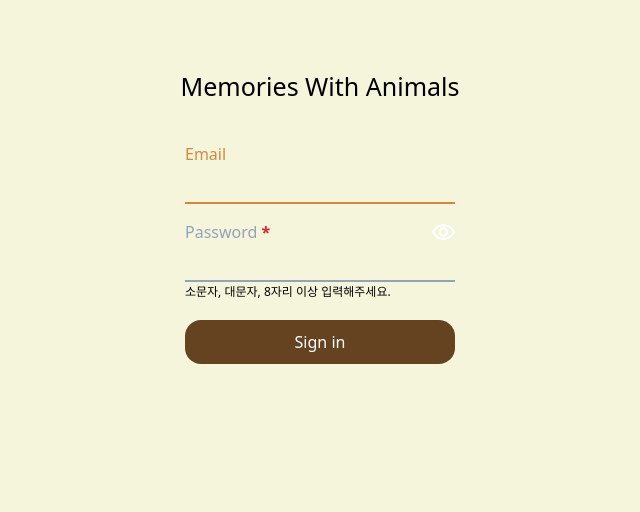
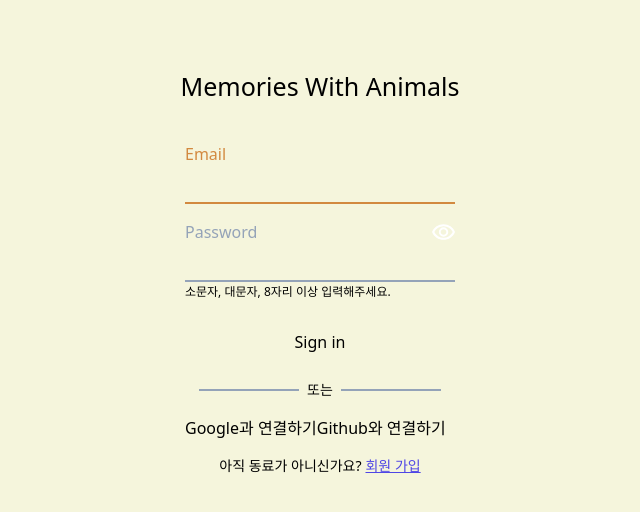
Before and after one commit to codingjwp/Memories-with-Animals, a Next.js app: page /accounts/login in a window 1280 px wide. Shown: the top 512 px of the page, without its empty margins (320-960 px from the left). Built offline with nearby package versions, Linux system fonts and the light colour scheme.

Commit message:
feat: accounts 관련 form 작성

```diff
--- a/components/accounts/LoginForm.tsx
+++ b/components/accounts/LoginForm.tsx
@@ -3,6 +3,8 @@
 import { userSignIn } from "@/lib/actions/accoutAction";
 import Input from "@/components/inputs/Input";
 import Button from "@/components/buttons/Button";
+import cn from 'classnames';
+import Link from 'next/link';
 
 export default function LoginForm() {
   async function clientAction(formData: FormData) {
@@ -15,10 +17,24 @@ export default function LoginForm() {
   return (
     <form action={clientAction}>
       <Input text="Email" type="email" addStyles="mb-4" />
-      <Input text="Password" type="password" required={true} hidePassword={true} addStyles="mb-5" />
-      <Button type="submit" size="lr" btnColor="baseDark">
-        <span className="text-white">Sign in</span>
+      <Input text="Password" type="password" hidePassword={true} addStyles="mb-5" />
+      <Button id="login" type="submit" btnColor="dark" size="lr">
+        <span className="text-black dark:text-white">Sign in</span>
       </Button>
+      <div className={cn(
+        "flex text-sm align-middle text-black dark:text-white items-center justify-center my-4",
+        "before:content-[''] before:h-[2px] before:w-[100px] before:mr-2 before:bg-slate-400 before:text-[0px] before:leading-[0px]",
+        "after:h-[2px] after:content-[''] after:w-[100px] after:ml-2 after:bg-slate-400 after:text-[0px] after:leading-[0px]")}>또는</div>
+      <Button id="google" type="submit" size="lr" btnColor="dark" customStyle="mb-4">
+        <span className="text-black dark:text-white">Google과 연결하기</span>
+      </Button>
+      <Button id="github" type="submit" size="lr" btnColor="dark" customStyle="mb-4">
+        <span className="text-black dark:text-white">Github와 연결하기</span>
+      </Button>
+      <section className="text-black dark:text-white text-sm text-center">
+        <span>아직 동료가 아니신가요?</span>
+        <Link className="ml-1 underline text-indigo-600 dark:text-indigo-500 hover:text-indigo-700 dark:hover:text-indigo-300" href="register">회원 가입</Link>
+      </section>
     </form>
   )
 }
--- a/components/accounts/QauthGroups.tsx
+++ /dev/null
@@ -1,25 +0,0 @@
-import Button from "@/components/buttons/Button";
-import SvgCollection from "../svgs/SvgCollection";
-
-type QauthGroupsProps = {
-  pageType?: 'login' | 'register',
-}
-
-export default function QauthGroups({pageType}: QauthGroupsProps ) {
-  return (
-    <section className="absolute -bottom-16 flex flex-row gap-6 mt-3">
-      <Button type="submit" size="icon" btnColor="transparent">
-        <SvgCollection svgShapes="favorite" size={48} svgFill="white" />
-        <span className="sr-only">Google</span>
-      </Button>
-      <Button type="submit" size="icon" btnColor="transparent">
-        <SvgCollection svgShapes="favorite" size={48} svgFill="white" />
-        <span className="sr-only">Github</span>
-      </Button>
-      <Button type="submit" size="icon" btnColor="transparent">
-        <SvgCollection svgShapes="favorite" size={48} svgFill="white" />
-        <span className="sr-only"> Google</span>
-      </Button>
-    </section>
-  )
-}
--- /dev/null
+++ b/components/accounts/RegisterForm.tsx
@@ -0,0 +1,17 @@
+'use client';
+
+import Input from "@/components/inputs/Input";
+import Button from "@/components/buttons/Button";
+
+export default function RegisterForm() {
+  return (
+    <form>
+      <Input text="Email" type="email" required={true} addStyles="mb-4" />
+      <Input  text="Password" type="password" hidePassword={true} required={true} addStyles="mb-5" />
+      <Input  text="Confirm Password" type="confirm" hidePassword={false} required={true} addStyles="mb-5" />
+      <Button id="register" type="submit" btnColor="dark" size="lr">
+        <span className="text-black dark:text-white">Sign Up</span>
+      </Button>
+    </form>
+  )
+}
```
Also changed, not shown: components/accounts/Register.tsx (deleted).
